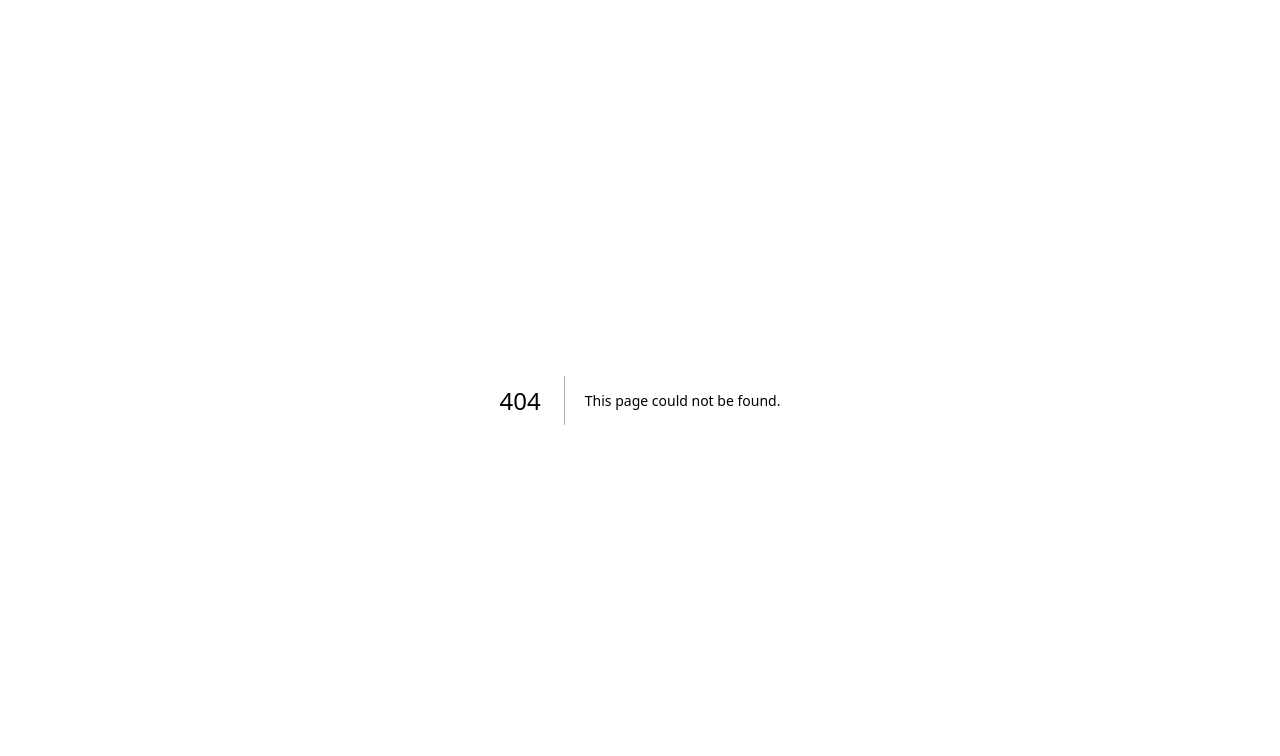
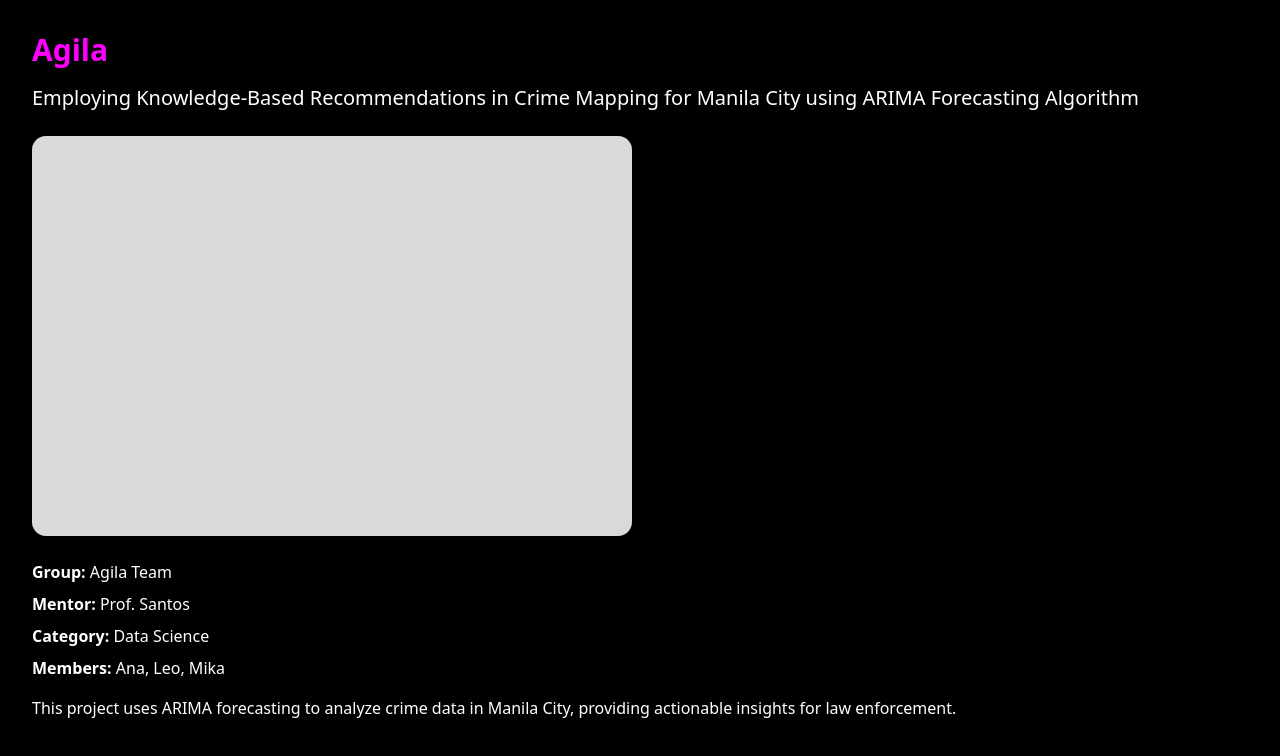
Before and after one commit to benjughmin/cs_expo_2025, a Next.js app: page /projects/agila in a window 1280 px wide. Before the commit this address had no page. Shown: the top 756 px of the page. Built offline with nearby package versions, Linux system fonts and the light colour scheme.

Commit message:
create: initial direct page for groupdetails using dynamic routing with slug

```diff
--- /dev/null
+++ b/src/app/projects/[groupdetails]/page.tsx
@@ -0,0 +1,38 @@
+
+import { projects } from "../data/ProjectsData";
+import { notFound } from "next/navigation";
+
+type ProjectPageProps = {
+    params: {
+        groupdetails: string; //slug
+    };
+};
+
+export default function ProjectPage({ params }: ProjectPageProps) {
+    const project = projects.find((p) => p.slug === params.groupdetails);
+
+    if (!project) {
+        return notFound();
+    }
+
+    const { appTitle, thesisTitle, poster, details } = project;
+
+    return (
+        <main className="min-h-screen bg-black text-white p-8">
+            <h1 className="text-3xl font-bold text-[#FF00FF] mb-4">{appTitle}</h1>
+            <h2 className="text-xl mb-6">{thesisTitle}</h2>
+
+            {/* Poster Placeholder */}
+            <div className="bg-[#D9D9D9] w-full max-w-[600px] h-[400px] rounded-xl mb-6"></div>
+
+            {/* Thesis Details */}
+            <div className="space-y-2">
+                <p><strong>Group:</strong> {details.groupName}</p>
+                <p><strong>Mentor:</strong> {details.mentor}</p>
+                <p><strong>Category:</strong> {details.category}</p>
+                <p><strong>Members:</strong> {details.groupMembers.join(", ")}</p>
+                <p className="mt-4">{details.thesisDescription}</p>
+            </div>
+        </main>
+    );
+}
--- a/src/app/projects/components/CategoryFilters.tsx
+++ b/src/app/projects/components/CategoryFilters.tsx
@@ -1,4 +1,6 @@
 {/* This component represents the category filter buttons. */}
+
+//Sample for UI only, still don't know how categories will be handled in the database
 export default function CategoryFilters() {
   const categories = [
     "Category",
--- a/src/app/projects/data/ProjectsData.ts
+++ b/src/app/projects/data/ProjectsData.ts
@@ -3,16 +3,23 @@ export const projects = [
   {
     slug: "agila",
     appTitle: "Agila",
-    thesisTitle: "Employing Knowledge-Based Recommendations in Crime Mapping for Manila City using ARIMA Forecasting Algorithm",
+    thesisTitle:
+      "Employing Knowledge-Based Recommendations in Crime Mapping for Manila City using ARIMA Forecasting Algorithm",
     poster: "/images/agila-poster.jpg",
     details: {
+      groupName: "Agila Team",
       groupMembers: ["Ana", "Leo", "Mika"],
       mentor: "Prof. Santos",
       category: "Data Science",
-      thesisDescription: "This project uses ARIMA forecasting to analyze crime data in Manila City, providing actionable insights for law enforcement.",
+      thesisDescription:
+        "This project uses ARIMA forecasting to analyze crime data in Manila City, providing actionable insights for law enforcement.",
       videoLink: "https://youtube.com/example-agila-avp",
-      photoshoot: ["/images/agila-1.jpg","/images/agila-2.jpg","/images/agila-3.jpg"]
-    }
+      photoshoot: [
+        "/images/agila-1.jpg",
+        "/images/agila-2.jpg",
+        "/images/agila-3.jpg",
+      ],
+    },
   },
   {
     slug: "lumina",
@@ -20,13 +27,15 @@ export const projects = [
     thesisTitle: "Lumina: Smart Lighting System for Energy Efficiency",
     poster: "/images/lumina-poster.jpg",
     details: {
+      groupName: "Lumina Team",
       groupMembers: ["Ben", "Clara", "David"],
       mentor: "Prof. Reyes",
       category: "IoT / Engineering",
-      thesisDescription: "Lumina is a smart lighting system that adjusts brightness and color temperature automatically based on ambient light and occupancy to save energy.",
+      thesisDescription:
+        "Lumina is a smart lighting system that adjusts brightness and color temperature automatically based on ambient light and occupancy to save energy.",
       videoLink: "https://youtube.com/example-lumina-avp",
-      photoshoot: ["/images/lumina-1.jpg","/images/lumina-2.jpg"]
-    }
+      photoshoot: ["/images/lumina-1.jpg", "/images/lumina-2.jpg"],
+    },
   },
   {
     slug: "aurora",
@@ -34,13 +43,19 @@ export const projects = [
     thesisTitle: "Aurora: AI-Based Weather Prediction System",
     poster: "/images/aurora-poster.jpg",
     details: {
+      groupName: "Aurora Team",
       groupMembers: ["Ella", "James", "Nina"],
       mentor: "Prof. Cruz",
       category: "Artificial Intelligence",
-      thesisDescription: "Aurora predicts weather patterns using machine learning algorithms trained on historical climate data, providing accurate forecasts for local regions.",
+      thesisDescription:
+        "Aurora predicts weather patterns using machine learning algorithms trained on historical climate data, providing accurate forecasts for local regions.",
       videoLink: "https://youtube.com/example-aurora-avp",
-      photoshoot: ["/images/aurora-1.jpg","/images/aurora-2.jpg","/images/aurora-3.jpg"]
-    }
+      photoshoot: [
+        "/images/aurora-1.jpg",
+        "/images/aurora-2.jpg",
+        "/images/aurora-3.jpg",
+      ],
+    },
   },
   {
     slug: "nova",
@@ -48,13 +63,15 @@ export const projects = [
     thesisTitle: "Nova: Renewable Energy Optimization for Smart Homes",
     poster: "/images/nova-poster.jpg",
     details: {
+      groupName: "Nova Team",
       groupMembers: ["Sam", "Tina", "Milo"],
       mentor: "Prof. Dela Cruz",
       category: "Sustainable Energy",
-      thesisDescription: "Nova optimizes solar panel usage and energy storage in smart homes to reduce electricity costs and environmental impact.",
+      thesisDescription:
+        "Nova optimizes solar panel usage and energy storage in smart homes to reduce electricity costs and environmental impact.",
       videoLink: "https://youtube.com/example-nova-avp",
-      photoshoot: ["/images/nova-1.jpg","/images/nova-2.jpg"]
-    }
+      photoshoot: ["/images/nova-1.jpg", "/images/nova-2.jpg"],
+    },
   },
   {
     slug: "orion",
@@ -62,13 +79,15 @@ export const projects = [
     thesisTitle: "Orion: Intelligent Traffic Flow Management System",
     poster: "/images/orion-poster.jpg",
     details: {
+      groupName: "Orion Team",
       groupMembers: ["Lara", "Noah", "Ethan"],
       mentor: "Prof. Lim",
       category: "Smart Cities",
-      thesisDescription: "Orion uses sensors and AI to manage traffic lights dynamically, reducing congestion and improving urban mobility.",
+      thesisDescription:
+        "Orion uses sensors and AI to manage traffic lights dynamically, reducing congestion and improving urban mobility.",
       videoLink: "https://youtube.com/example-orion-avp",
-      photoshoot: ["/images/orion-1.jpg","/images/orion-2.jpg"]
-    }
+      photoshoot: ["/images/orion-1.jpg", "/images/orion-2.jpg"],
+    },
   },
   {
     slug: "vortex",
@@ -76,13 +95,15 @@ export const projects = [
     thesisTitle: "Vortex: AI-Powered Health Monitoring Wearables",
     poster: "/images/vortex-poster.jpg",
     details: {
+      groupName: "Vortex Team",
       groupMembers: ["Ivy", "Alex", "Jonas"],
       mentor: "Prof. Tan",
       category: "Healthcare / AI",
-      thesisDescription: "Vortex uses wearable devices and AI algorithms to continuously monitor vital signs and detect anomalies in real-time.",
+      thesisDescription:
+        "Vortex uses wearable devices and AI algorithms to continuously monitor vital signs and detect anomalies in real-time.",
       videoLink: "https://youtube.com/example-vortex-avp",
-      photoshoot: ["/images/vortex-1.jpg","/images/vortex-2.jpg"]
-    }
+      photoshoot: ["/images/vortex-1.jpg", "/images/vortex-2.jpg"],
+    },
   },
   {
     slug: "zephyr",
@@ -90,13 +111,15 @@ export const projects = [
     thesisTitle: "Zephyr: Smart Air Quality Monitoring System",
     poster: "/images/zephyr-poster.jpg",
     details: {
+      groupName: "Zephyr Team",
       groupMembers: ["Maya", "Felix", "Cleo"],
       mentor: "Prof. Reyes",
       category: "Environmental Science",
-      thesisDescription: "Zephyr monitors air quality in real-time using IoT sensors, providing data for urban planning and public health initiatives.",
+      thesisDescription:
+        "Zephyr monitors air quality in real-time using IoT sensors, providing data for urban planning and public health initiatives.",
       videoLink: "https://youtube.com/example-zephyr-avp",
-      photoshoot: ["/images/zephyr-1.jpg","/images/zephyr-2.jpg"]
-    }
+      photoshoot: ["/images/zephyr-1.jpg", "/images/zephyr-2.jpg"],
+    },
   },
   {
     slug: "eclipse",
@@ -104,13 +127,15 @@ export const projects = [
     thesisTitle: "Eclipse: Virtual Reality Learning Platform",
     poster: "/images/eclipse-poster.jpg",
     details: {
+      groupName: "Eclipse Team",
       groupMembers: ["Liam", "Sophia", "Rina"],
       mentor: "Prof. Cruz",
       category: "EdTech / VR",
-      thesisDescription: "Eclipse offers immersive VR lessons for students, enhancing learning experiences through interactive simulations.",
+      thesisDescription:
+        "Eclipse offers immersive VR lessons for students, enhancing learning experiences through interactive simulations.",
       videoLink: "https://youtube.com/example-eclipse-avp",
-      photoshoot: ["/images/eclipse-1.jpg","/images/eclipse-2.jpg"]
-    }
+      photoshoot: ["/images/eclipse-1.jpg", "/images/eclipse-2.jpg"],
+    },
   },
   {
     slug: "phoenix",
@@ -118,12 +143,18 @@ export const projects = [
     thesisTitle: "Phoenix: Disaster Response AI System",
     poster: "/images/phoenix-poster.jpg",
     details: {
+      groupName: "Phoenix Team",
       groupMembers: ["Oscar", "Lily", "Vince"],
       mentor: "Prof. Santos",
       category: "AI / Disaster Management",
-      thesisDescription: "Phoenix uses AI to analyze disaster data and optimize emergency response strategies to save lives during natural calamities.",
+      thesisDescription:
+        "Phoenix uses AI to analyze disaster data and optimize emergency response strategies to save lives during natural calamities.",
       videoLink: "https://youtube.com/example-phoenix-avp",
-      photoshoot: ["/images/phoenix-1.jpg","/images/phoenix-2.jpg","/images/phoenix-3.jpg"]
-    }
+      photoshoot: [
+        "/images/phoenix-1.jpg",
+        "/images/phoenix-2.jpg",
+        "/images/phoenix-3.jpg",
+      ],
+    },
   },
 ];
```
